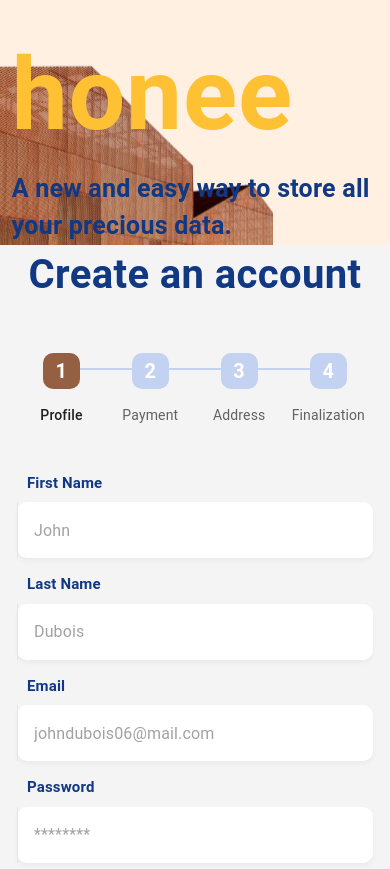
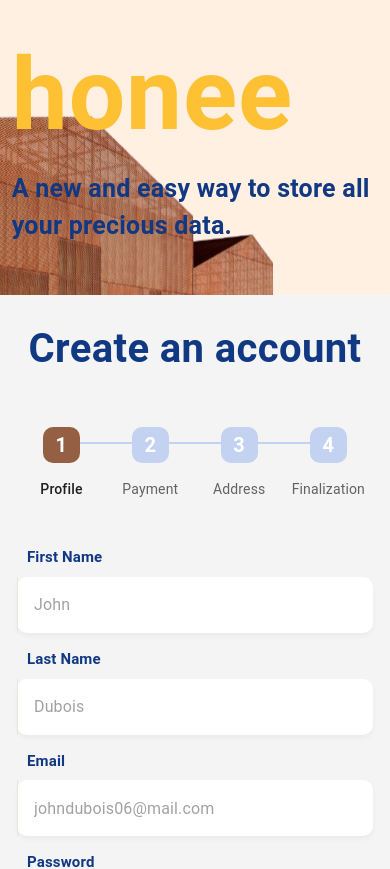
Before and after one commit to AstralEagle/Leafy-front, a React (Create React App) app: page /signup in a window 390 px wide. Shown: the top 869 px of the page. Built offline with nearby package versions, Linux system fonts and the light colour scheme.

Commit message:
style: added login/signup views responsive

```diff
--- a/src/components/signup/SignupForm.tsx
+++ b/src/components/signup/SignupForm.tsx
@@ -87,7 +87,7 @@ export const LoginForm = () => {
         display: "flex",
         justifyContent: "flex-end",
         width: "100%",
-        mt: 2
+        my: 2
       }}>
         {isSubmitting ? (
           <LoadingButton />
--- a/src/components/signup/SignupTitle.tsx
+++ b/src/components/signup/SignupTitle.tsx
@@ -6,13 +6,13 @@ const SignupTitle = () => (
   <Typography
     component="h2"
     sx={{
-      "span": {
         fontSize: "40px",
         fontWeight: 600,
-      }
+        mt: 3,
+        color: COLORS.deepBlue
     }}
   >
-    <Typography component="span" sx={{ color: COLORS.deepBlue}}>Create an account</Typography>
+   Create an account
   </Typography>
 );
 
--- a/src/layouts/HomeLayout.tsx
+++ b/src/layouts/HomeLayout.tsx
@@ -11,7 +11,7 @@ const HomeLayout = ({ content }: HomepageProps) => {
 
   return (
     <Grid container sx={{ height: "100vh" }}>
-      <Grid item xs={12} md={6} sx={{ background: COLORS.pastelPink, pl: "3%", pt: "5%", position: "relative" }}>
+      <Grid item xs={12} md={6} sx={{ background: COLORS.pastelPink, pl: "3%", pt: "5%", position: "relative", minHeight: "35vh" }}>
         <Box
           sx={{
             height: "50vh",
@@ -53,6 +53,7 @@ const HomeLayout = ({ content }: HomepageProps) => {
           direction="column"
           justifyContent={"center"}
           alignItems={"center"}
+          margin={0}
         >
         {content}
         </Stack>
--- a/src/pages/Home/SignupPage.tsx
+++ b/src/pages/Home/SignupPage.tsx
@@ -14,7 +14,7 @@ const SignupPage = () => {
           direction="column"
           useFlexGap
           flexWrap="wrap"
-          justifyContent={"space-between"}
+          justifyContent={"space-around"}
           alignItems={"center"}
         >
           <SignupTitle />
```
